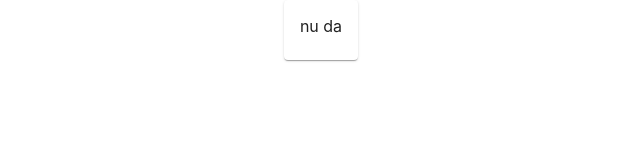
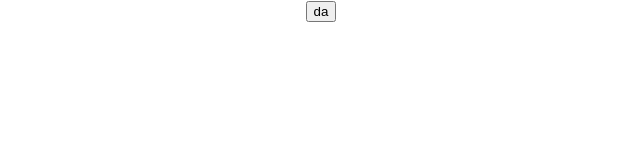
Before and after one commit to DK-Kami/DoPS, a React (Create React App) app: page /login in a window 1280 px wide. Shown: the top 160 px of the page, without its empty margins (319-959 px from the left). Built offline with nearby package versions, Linux system fonts and the light colour scheme.

Commit message:
Форма авторизации

```diff
--- a/src/views/LoginForm/index.js
+++ b/src/views/LoginForm/index.js
@@ -1,7 +1,8 @@
 import React from 'react';
-import Grid from '@material-ui/core/Grid';
-import Card from '@material-ui/core/Card';
-import { CardContent } from '@material-ui/core';
+import {
+  Row,
+  Col,
+} from 'react-bootstrap';
 
 class LoginForm extends React.Component {
   constructor(props) {
@@ -11,29 +12,23 @@ class LoginForm extends React.Component {
       password: '',
       login: '',
     };
-
-
   }
 
-  handleSignInClick() {
-
-  }
+  // componentWillMount() {
+  //   if (this.props.isAuth) {
+  //     window.history.pushState({}, '', '/');
+  //   }
+  // }
 
   render() {
     return (
-      <Grid
-        justify="center"
-        align="center"
-        container
-      >
-        <Grid item>
-          <Card>
-            <CardContent>
-              nu da
-            </CardContent>
-          </Card>
-        </Grid>
-      </Grid>
+      <Row>
+        <Col>
+          <button onClick={this.props.signIn}>
+            da
+          </button>
+        </Col>
+      </Row>
     )
   }
 };
```
